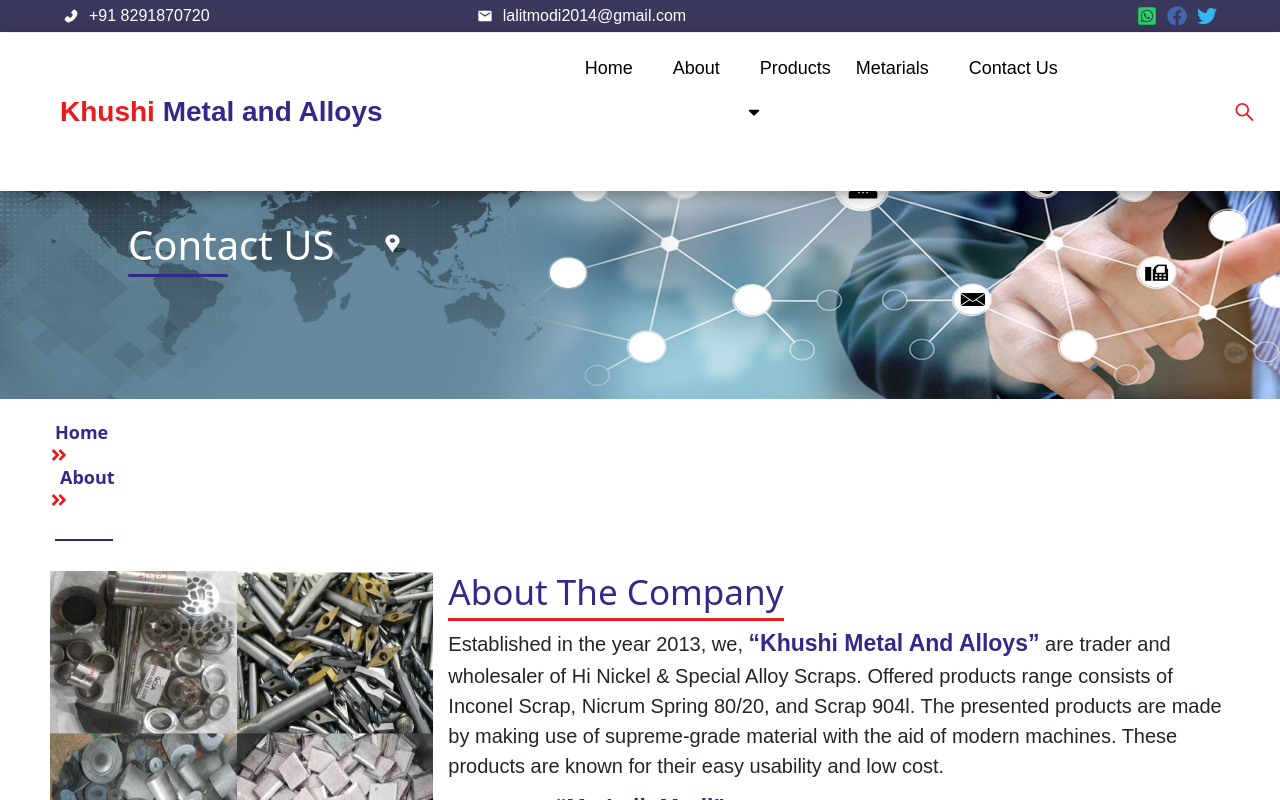
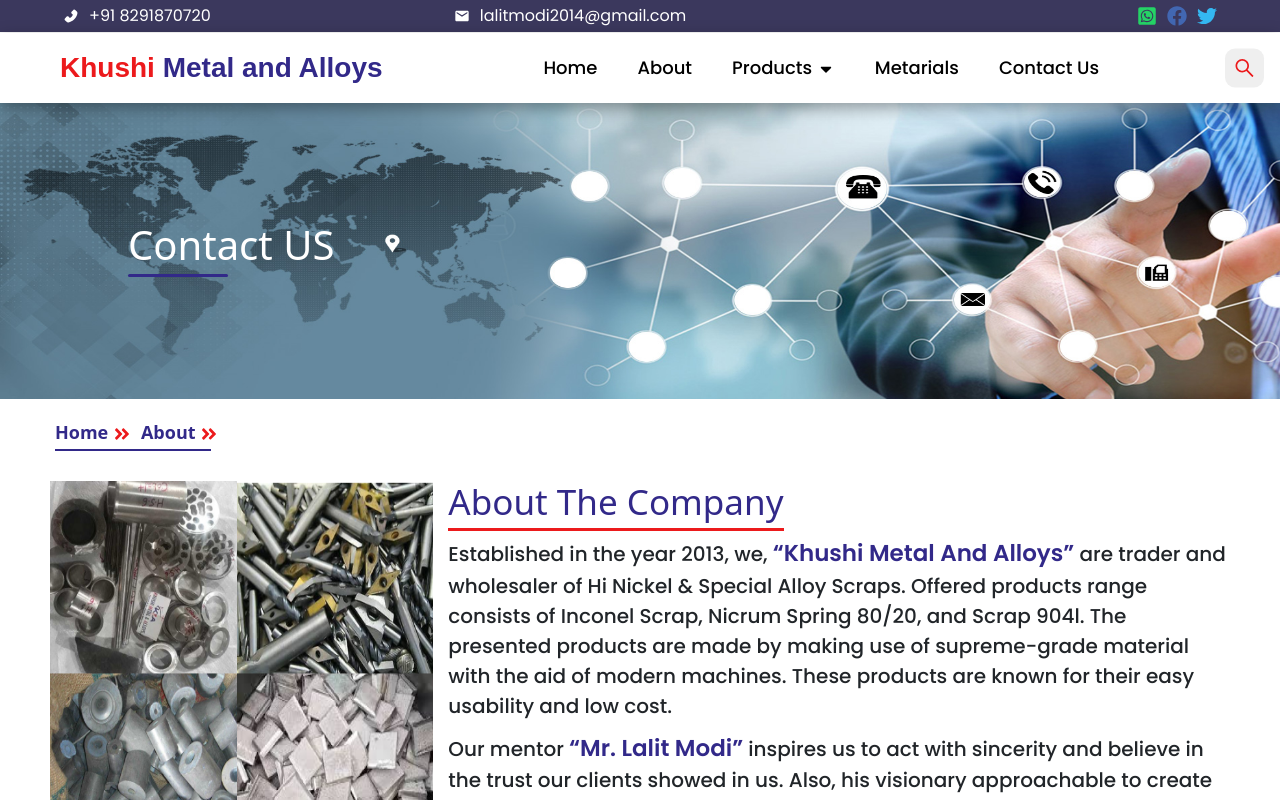
Before and after one commit to KumarinfoTach/khushimetals, a Next.js app: page /About in a window 1280 px wide. Shown: the top 800 px of the page. Built offline with nearby package versions, Linux system fonts and the light colour scheme; a web font is replaced by a local one.

Commit message:
tailwind css remove

```diff
--- a/package.json
+++ b/package.json
@@ -24,7 +24,6 @@
   },
   "devDependencies": {
     "autoprefixer": "^10.4.13",
-    "postcss": "^8.4.20",
-    "tailwindcss": "^3.2.4"
+    "postcss": "^8.4.20"
   }
 }
--- a/styles/globals.css
+++ b/styles/globals.css
@@ -1,6 +1,3 @@
-@tailwind base;
-@tailwind components;
-@tailwind utilities;
 
 @import url('https://fonts.googleapis.com/css?family=Poppins:100,100i,200,200i,300,300i,400,400i,500,500i,600,600i,700,700i,800,800i,900,900i&subset=devanagari,latin-ext');
 @import url('https://fonts.googleapis.com/css2?family=Aclonica&display=swap');
--- a/tailwind.config.js
+++ /dev/null
@@ -1,13 +0,0 @@
-module.exports = {
-  purge: [],
-  mode: 'jit',
-  purge: ['./pages/**/*.{js,ts,jsx,tsx}', './components/**/*.{js,ts,jsx,tsx}'],
-   darkMode: false, // or 'media' or 'class'
-   theme: {
-     extend: {},
-   },
-   variants: {
-     extend: {},
-   },
-   plugins: [],
- }
```
Also changed, not shown: pages/_app.js (+2 -5 lines), 1 other file (tests, documents, lock files or other folders).
